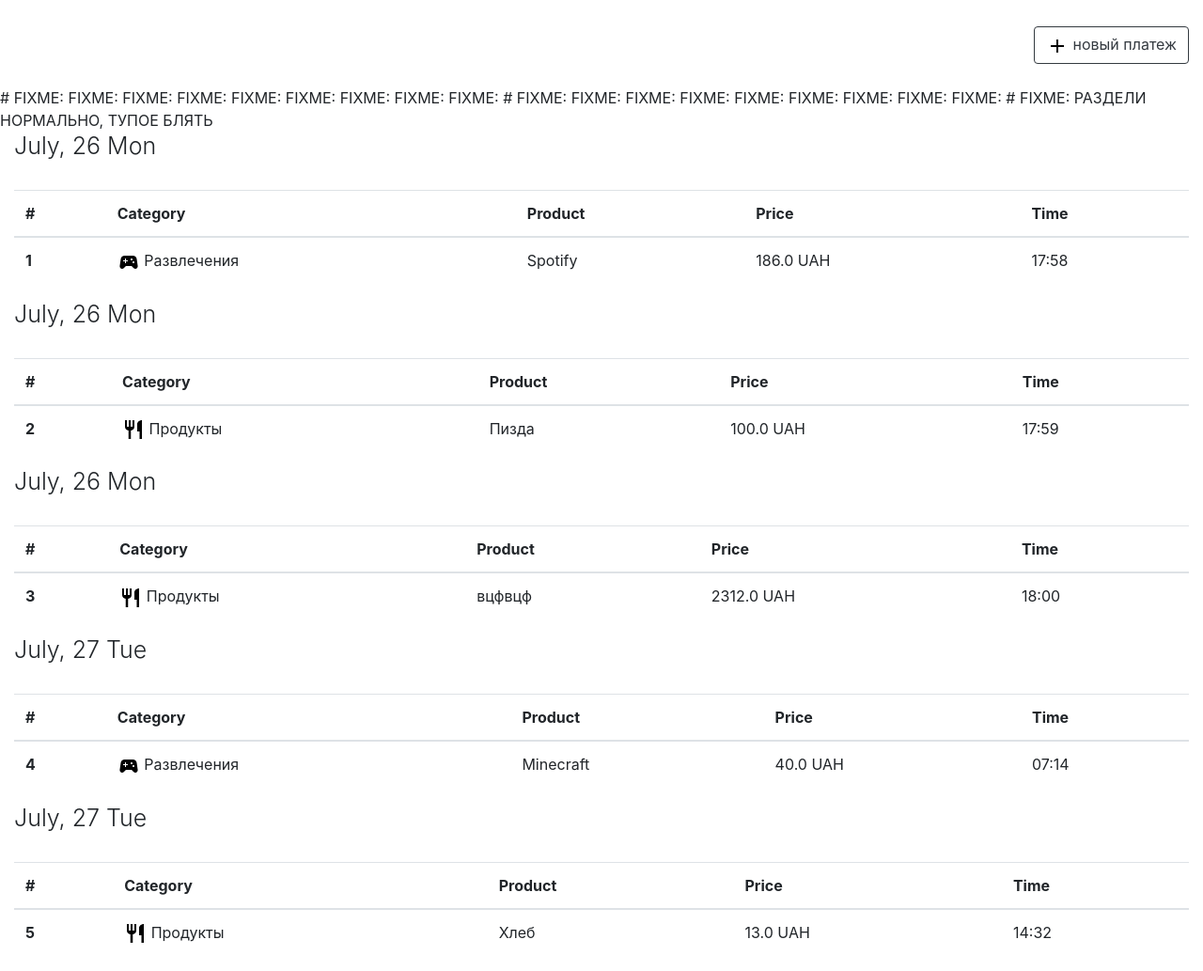
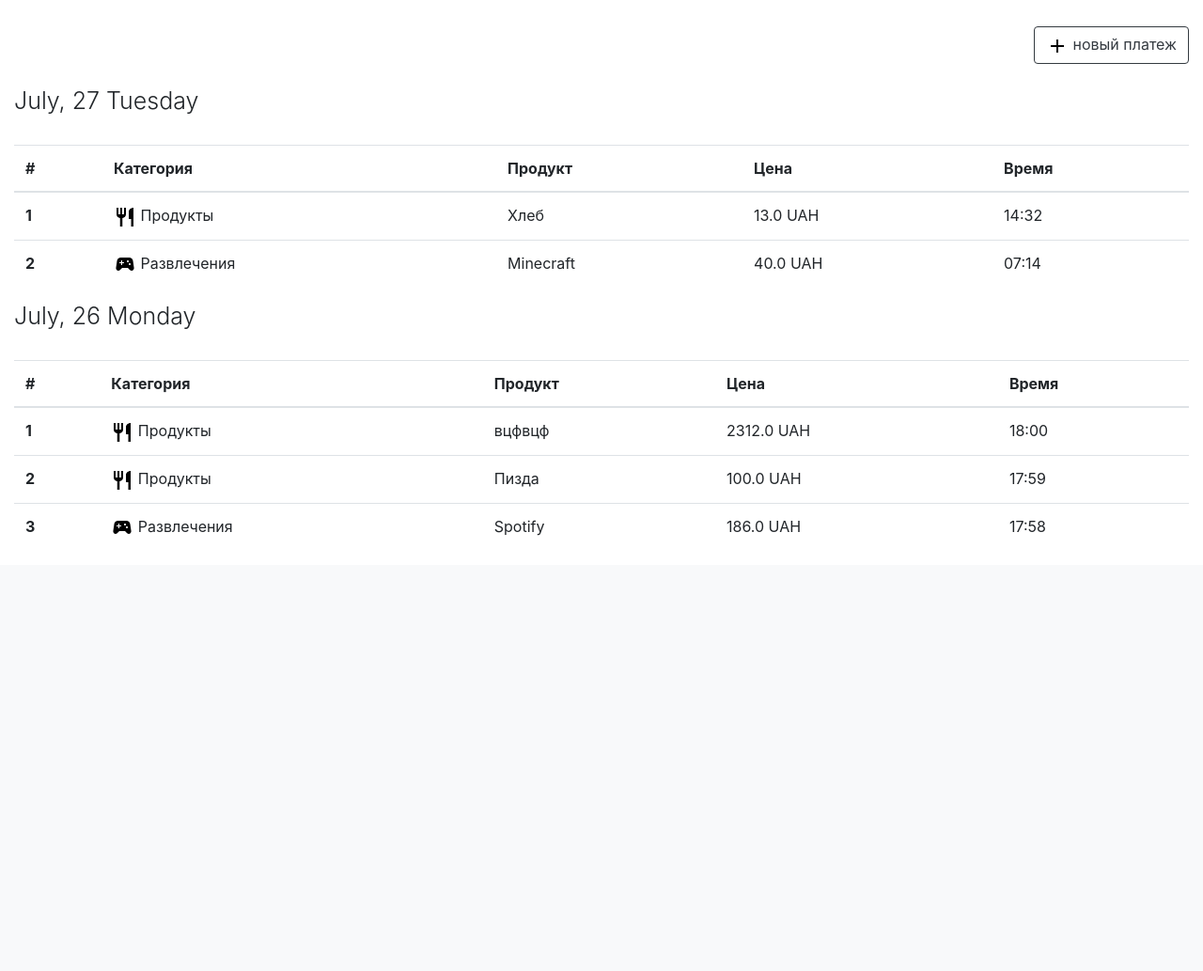
Before and after one commit to Ravenfill/Budget, a Flask app: page /dashboard in a window 1280 px wide. Shown: the part 472-1505 px from the top of the page at 94% size. After the commit the page ends 1042 px from the top, so only its background shows below. Run offline with Flask 2, Linux system fonts and the light colour scheme; data comes from the database, SQL or seed files in the repository; both versions use the stored data as it was after the commit; some libraries are stand-ins or nearby versions.

Commit message:
FIXED: task mapping fixed, finaly.... I wanna die. + some minor changes

```diff
--- a/Budget-app/app/__init__.py
+++ b/Budget-app/app/__init__.py
@@ -1,4 +1,4 @@
-from flask import Flask, render_template, request
+from flask import Flask, render_template
 from flask_sqlalchemy import SQLAlchemy
 from werkzeug.utils import redirect
 
@@ -11,7 +11,7 @@ db = SQLAlchemy(app)
 
 @app.errorhandler(404)
 def page_not_fount(e):
-    return render_template('404.html'), 404
+    return render_template('/errorcodes/404.html'), 404
 
 @app.route('/')
 def index():
--- a/Budget-app/app/dashboard/controllers.py
+++ b/Budget-app/app/dashboard/controllers.py
@@ -21,7 +21,7 @@ def index():
         return redirect('/')
     # Rendering everything out
     else:
-        items = Expences.query.order_by(Expences.id).all()
+        items = Expences.query.order_by(Expences.date_created.desc()).all()
         for item in items:
             if item.date_created.now().strftime("%Y-%m-%d") == datetime.now().strftime("%Y-%m-%d"):
                 monthly_expences += item.price
@@ -31,3 +31,11 @@ def index():
             items=items, form=form,
             date = datetime.now(),
             monthly_expences = monthly_expences,)
+
+@dashboard.route('/dashboard/notindex')
+def notindex():
+    items = Expences.query.order_by(Expences.date_created.desc()).all()
+    return render_template(
+            'dashboard/notindex.html',
+            items=items,
+            date = datetime.now())
--- a/Budget-app/app/templates/dashboard/index.html
+++ b/Budget-app/app/templates/dashboard/index.html
@@ -100,56 +100,43 @@
         <button id="open_button" type="button" onTouchStart="open_form()" onclick="open_form()" class="btn btn-outline-dark"><img src="static/img/add_black_24dp.svg" alt=""> новый платеж</button><br><br>
       </div>
 
-    # FIXME: FIXME: FIXME: FIXME: FIXME: FIXME: FIXME: FIXME: FIXME:
-    # FIXME: FIXME: FIXME: FIXME: FIXME: FIXME: FIXME: FIXME: FIXME:
-    # FIXME: РАЗДЕЛИ НОРМАЛЬНО, ТУПОЕ БЛЯТЬ
+
     <!--table-->
+    {% set count = namespace(value=1) %}
     <div class="container-fluid text-left">
-      {% set last_val={'key':'unk'} %}
-      {% set last_val_sec={'key':'unk'} %}
-      {% for item in items %}
-        {% set test_sec = last_val_sec.update({'unk':item.date_created.strftime("%s")}) %}
-        {% if item.date_created.strftime("%Y-%m-%d")|string != last_val.key %}
-          {% set test = last_val.update({'unk':item.date_created.strftime("%Y-%m-%d")}) %}
-          <h1 class="display-4" style="font-size: 25px;">{{ item.date_created.strftime("%B, %d %a") }}</h1><br>
+      {% for day, item in items|groupby("date_created.day")|reverse %}
+        {% for i in item %}
+          <h1 class="display-4" style="font-size: 25px;">{{ i.date_created.strftime("%B,") }} {{ day }} {{ i.date_created.strftime("%A") }}</h1><br>
+          {% break %}
+        {% endfor %}
         <table class="table">
           <thead>
             <tr>
               <th scope="col">#</th>
-                <th scope="col">Category</th>
-                <th scope="col">Product</th>
-                <th scope="col">Price</th>
-                <th scope="col">Time</th>
+              <th scope="col">Категория</th>
+              <th scope="col">Продукт</th>
+              <th scope="col">Цена</th>
+              <th scope="col">Время</th>
             </tr>
           </thead>
           <tbody>
+            {% for i in item %}
               <tr>
-                <th scope="row">{{ item.id }}</th>
-                {% if item.category == 'Развлечения' %}
-                <td><img src="static/img/sports_esports_black_24dp.svg" alt=""> {{ item.category }}</td>
-                {% elif item.category == 'Продукты' %}
-                <td><img src="static/img/restaurant_black_24dp.svg" alt=""> {{ item.category }}</td>
+                <th scope="row">{{ count.value }}</th>
+                {% set count.value = count.value + 1 %}
+                {% if i.category == 'Развлечения' %}
+                  <td><img src="static/img/sports_esports_black_24dp.svg" alt=""> {{ i.category }}</td>
+                {% elif i.category == 'Продукты' %}
+                  <td><img src="static/img/restaurant_black_24dp.svg" alt=""> {{ i.category }}</td>
                 {% endif %}
-                <td>{{ item.product }}</td>
-                <td>{{ item.price }} UAH</td>
-                <td>{{ item.date_created.time().strftime("%H:%M") }}</td>
+                <td>{{ i.product }}</td>
+                <td>{{ i.price }} UAH</td>
+                <td>{{ i.date_created.strftime("%H:%M") }}</td>
               </tr>
+            {% endfor %}
           </tbody>
         </table>
-        {% elif item.date_created.strftime("%Y-%m-%d")|string == last_val.key and item.date_created.strftime("%S")  != last_val_sec.key %}
-          {% set test_sec = last_val_sec.update({'unk':item.date_created.strftime("%S")}) %}
-            <tr>
-              <th scope="row">{{ item.id }}</th>
-              {% if item.category == 'Развлечения' %}
-              <td><img src="static/img/sports_esports_black_24dp.svg" alt=""> {{ item.category }}</td>
-              <{% elif item.category == 'Продукты' %}
-              <td><img src="static/img/restaurant_black_24dp.svg" alt=""> {{ item.category }}</td>
-              {% endif %}
-              <td>{{ item.product }}</td>
-              <td>{{ item.price }} UAH</td>
-              <td>{{ item.date_created.time().strftime("%H:%M") }}</td>
-            </tr>
-      {% endif %}
+        {% set count.value = 1 %}
         {% endfor %}
     </div>
 
```
Also changed, not shown: Budget-app/app/database/app.db, Budget-app/app/templates/errorcodes/404.html (renamed from Budget-app/app/templates/404.html). Lines whose indentation alone changed are shown as unchanged.
